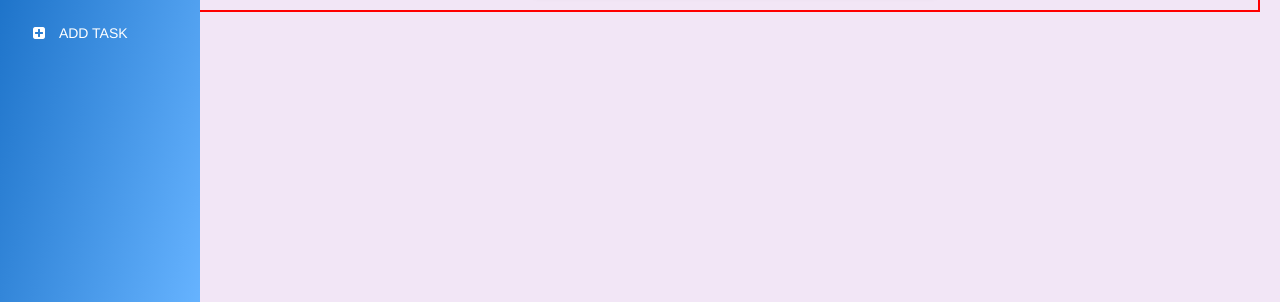
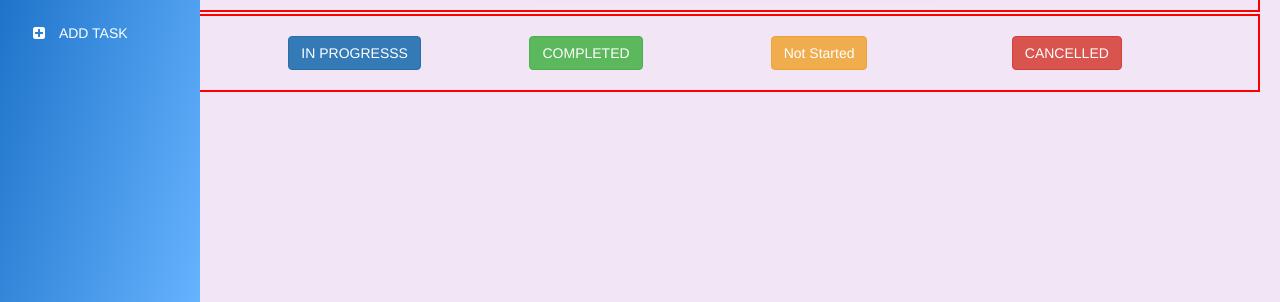
Before and after one commit to Anishukla/ScheduleIt, a Flask app: page /1/update in a window 1280 px wide. Shown: the part 498-800 px from the top of the page. Run offline with Flask 2, Linux system fonts and the light colour scheme; a user stored in the database is signed in; data comes from the database, SQL or seed files in the repository; some libraries are stand-ins or nearby versions; some web fonts are replaced.

Commit message:
Close to deployement

```diff
--- a/app.py
+++ b/app.py
@@ -1,4 +1,4 @@
-from flask import Flask, render_template, redirect, url_for, flash
+from flask import Flask, render_template, redirect, url_for, flash, request
 from flask_bootstrap import Bootstrap
 from flask_wtf import FlaskForm
 from wtforms import StringField, PasswordField, BooleanField, TextAreaField, SelectField, DateField
@@ -144,6 +144,17 @@ def othertask():
 @login_required
 def update_task(task_id):
     task = Task.query.get_or_404(task_id)
+    if request.method == 'POST':
+        if request.button.get('INPROGRESS') == 'INPROGRESS':
+            task.status = "IN PROGRESS"
+        elif request.button.get('COMPLETED') == 'COMPLETED':
+            task.status = "COMPLETED"
+        elif request.button.get('NOT') == 'NOT':
+            task.status = "Not Started"
+        elif request.button.get('CANCELLED') == 'CANCELLED':
+            task.status = "CANCELLED"
+
+
     return render_template('checktask.html', title='Update Task', task=task, legend='Update Task', name=current_user.username)
 
 
--- a/static/checktask.css
+++ b/static/checktask.css
@@ -331,3 +331,19 @@ body
     padding: 10px;
     border: 2px solid red;
 }
+
+.column {
+  float: left;
+  width: 25%;
+}
+
+/* Clear floats after the columns */
+.row:after {
+  content: "";
+  display: table;
+  clear: both;
+}
+
+.intention{
+  margin-left: 88px;
+}
--- a/templates/checktask.html
+++ b/templates/checktask.html
@@ -110,5 +110,23 @@ ADD TO-DO
           	</div>
           </div>
         </div>
+        <div class = "col-sm-9 col-sm-offset-6 col-md-10 col-md-offset-2 main">
+          <div class="intention">
+          <div class="row">
+            <div class="column">
+              <button type= "button" class="btn btn-primary" href="#" value="INPROGRESS" name="INPROGRESS">IN PROGRESSS</button>
+            </div>
+            <div class="column">
+              <button type= "button" class="btn btn-success" href="#" value="COMPLETED" name="COMPLETED">COMPLETED</button>
+            </div>
+            <div class="column">
+              <button type= "button" class="btn btn-warning" href="#" value="NOT" name="NOT">Not Started</button>
+            </div>
+            <div class="column">
+              <button type= "button" class="btn btn-danger" href="#" value="CANCELLED" name="CANCELLED">CANCELLED</button>
+            </div>
+          </div>
+        </div>
+      </div>
 
 {% endblock %}
```
